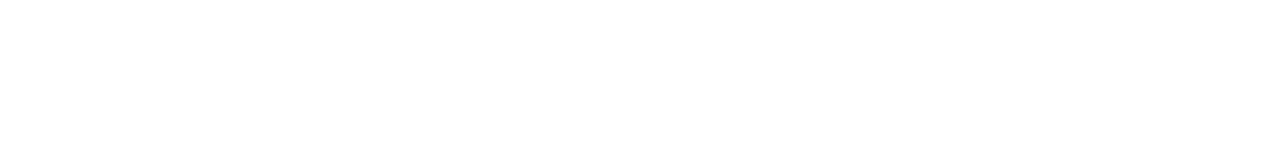
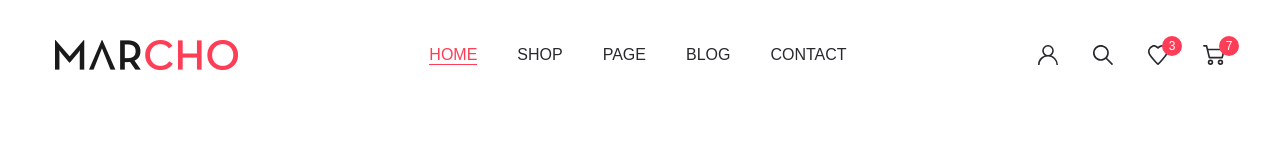
Before and after one commit to lebeDEV02/internetShopMarcho, a website: page app/index.html in a window 1280 px wide. Drawn offline with nearby package versions, Linux system fonts and the light colour scheme; files that its build step writes are made by us from their sources.

Commit message:
added header, added extends in scss

```diff
--- a/app/index.html
+++ b/app/index.html
@@ -9,6 +9,50 @@
 </head>
 
 <body>
+	<header class="header">
+		<div class="container">
+			<div class="header__inner">
+				<a class="logo" href="#">
+					<img class="logo__img" src="images/logo.png" alt="logo">
+				</a>
+				<nav class="menu">
+					<ul class="menu__list">
+						<li class="menu__list-item">
+							<a class="menu__list-link menu__list-link--active" href="#">home</a>
+						</li>
+						<li class="menu__list-item">
+							<a class="menu__list-link" href="#">shop</a>
+						</li>
+						<li class="menu__list-item">
+							<a class="menu__list-link" href="#">page</a>
+						</li>
+						<li class="menu__list-item">
+							<a class="menu__list-link" href="#">blog</a>
+						</li>
+						<li class="menu__list-item">
+							<a class="menu__list-link" href="#">contact</a>
+						</li>
+					</ul>
+				</nav>
+				<div class="user-nav">
+					<a class="user-nav__link" href="#">
+						<img class="user-nav__img" src="images/icons/user.svg" alt="user">
+					</a>
+					<a class="user-nav__link" href="#">
+						<img class="user-nav__img" src="images/icons/search.svg" alt="search">
+					</a>
+					<a class="user-nav__link" href="#">
+						<img class="user-nav__img" src="images/icons/heart.svg" alt="heart">
+						<span class="user-nav__num">3</span>
+					</a>
+					<a class="user-nav__link" href="#">
+						<img class="user-nav__img" src="images/icons/cart.svg" alt="cart">
+						<span class="user-nav__num">7</span>
+					</a>
+				</div>
+			</div>
+		</div>
+	</header>
 </body>
 <script src="js/main.min.js"></script>
 
--- a/app/scss/_fonts.scss
+++ b/app/scss/_fonts.scss
@@ -0,0 +1,36 @@
+@font-face{
+	font-family: 'Quicksand-Regular', sans-serif;
+	font-weight: 400;
+	font-style: normal;
+	src: local('Quicksand-Regular'),
+		url('../fonts/Quicksand-Regular.woff2') format('woff2'),
+		url('../fonts/Quicksand-Regular.woff') format('woff');
+	font-display: swap;
+}
+@font-face{
+	font-family: 'Quicksand-Medium', sans-serif;
+	font-weight: 500;
+	font-style: normal;
+	src: local('Quicksand-Medium'),
+		url('../fonts/Quicksand-Medium.woff2') format('woff2'),
+		url('../fonts/Quicksand-Medium.woff') format('woff');
+	font-display: swap;
+}
+@font-face{
+	font-family: 'Roboto-Regular', sans-serif;
+	font-weight: 400;
+	font-style: normal;
+	src: local('Roboto-Regular'),
+		url('../fonts/Roboto-Regular.woff2') format('woff2'),
+		url('../fonts/Roboto-Regular.woff') format('woff');
+	font-display: swap;
+}
+@font-face{
+	font-family: 'Roboto-Bold', sans-serif;
+	font-weight: 700;
+	font-style: normal;
+	src: local('Quicksand-Medium'),
+		url('../fonts/Roboto-Bold.woff2') format('woff2'),
+		url('../fonts/Roboto-Bold.woff') format('woff');
+	font-display: swap;
+}
--- a/app/scss/_global.scss
+++ b/app/scss/_global.scss
@@ -1,3 +1,12 @@
 body{
+	color: $default;
+	font-size: 16px;
+	line-height: 26px;
+	@extend %quicksand-500;
+}
 
+.container{
+	max-width: 1200px;
+	padding: 0 15px;
+	margin: 0 auto;
 }
--- a/app/scss/_vars.scss
+++ b/app/scss/_vars.scss
@@ -0,0 +1,20 @@
+$accent: #fe3e57;
+$default: #8d8d8d;
+$title: #29282d;
+
+%quicksand-400{
+	font-family: 'Quicksand-Regular', sans-serif;
+	font-weight: 400;
+}
+%quicksand-500{
+	font-family: 'Quicksand-Medium', sans-serif;
+	font-weight: 500;
+}
+%roboto-400{
+	font-family: 'Roboto-Regular', sans-serif;
+	font-weight: 400;
+}
+%roboto-700{
+	font-family: 'Roboto-Bold', sans-serif;
+	font-weight: 700;
+}
--- a/app/scss/style.scss
+++ b/app/scss/style.scss
@@ -3,6 +3,82 @@
 @import 'reset';
 @import 'global';
 
+.header{
+	padding: 40px 0;
+	&__inner{
+		display: flex;
+		justify-content: space-between;
+		align-items: center;
+	}
+}
+.menu{
+	&__list{
+		display: flex;
+	}
+	&__list-item + &__list-item{
+		margin-left: 40px;
+	}
+	&__list-link{
+		text-transform: uppercase;
+		color: $title;
+		text-decoration: none;
+		transition: all .3s;
+		padding-bottom: 1px;
+		&:hover{
+			color: $accent;
+			border-bottom: 1px solid $accent;
+			@extend %quicksand-500;
+		}
+	}
+	&__list-link--active{
+		color: $accent;
+		border-bottom: 1px solid $accent;
+		@extend %quicksand-500;
+	}
+}
+.user-nav{
+	display: flex;
+	&__link{
+		position: relative;
+	}
+	&__num{
+		position: absolute;
+		right: -14px;
+		top: -9px;
+		width: 20px;
+		height: 20px;
+		border-radius: 50%;
+		background-color: $accent;
+		color: white;
+		text-align: center;
+		line-height: 20px;
+		font-size: 12px;
+	}
+	&__link + &__link{
+		margin-left: 35px;
+	}
+}
+
+
+
+
+
+
+
+
+
+
+
+
+
+
+
+
+
+
+
+
+
 
 
 @import 'media';
```
Also changed, not shown: app/fonts/Quicksand-Medium.woff (added), app/fonts/Quicksand-Medium.woff2 (added), app/fonts/Quicksand-Regular.woff (added), app/fonts/Quicksand-Regular.woff2 (added), app/fonts/Roboto-Bold.woff (added), app/fonts/Roboto-Bold.woff2 (added), app/fonts/Roboto-Regular.woff (added), app/fonts/Roboto-Regular.woff2 (added), app/images/icons/cart.svg (added), app/images/icons/heart.svg (added), app/images/icons/search.svg (added), app/images/icons/user.svg (added), app/images/logo.png (added).
